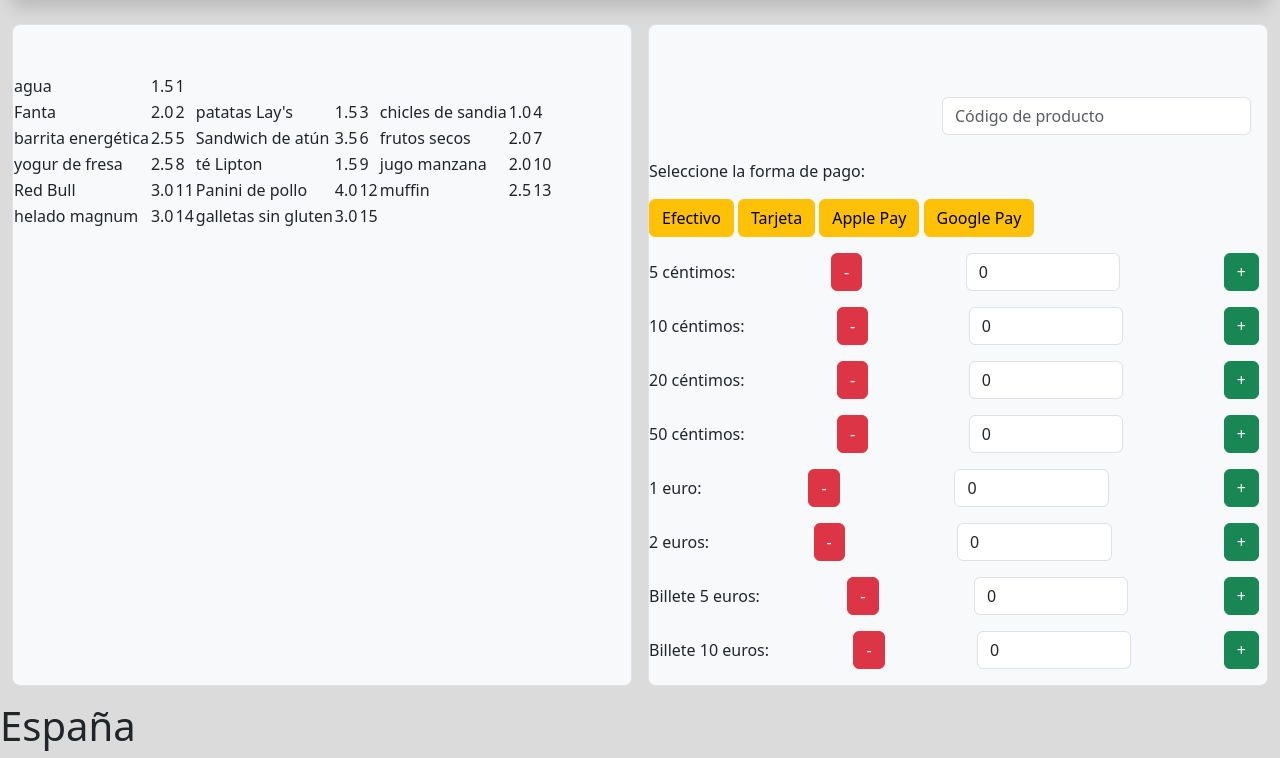
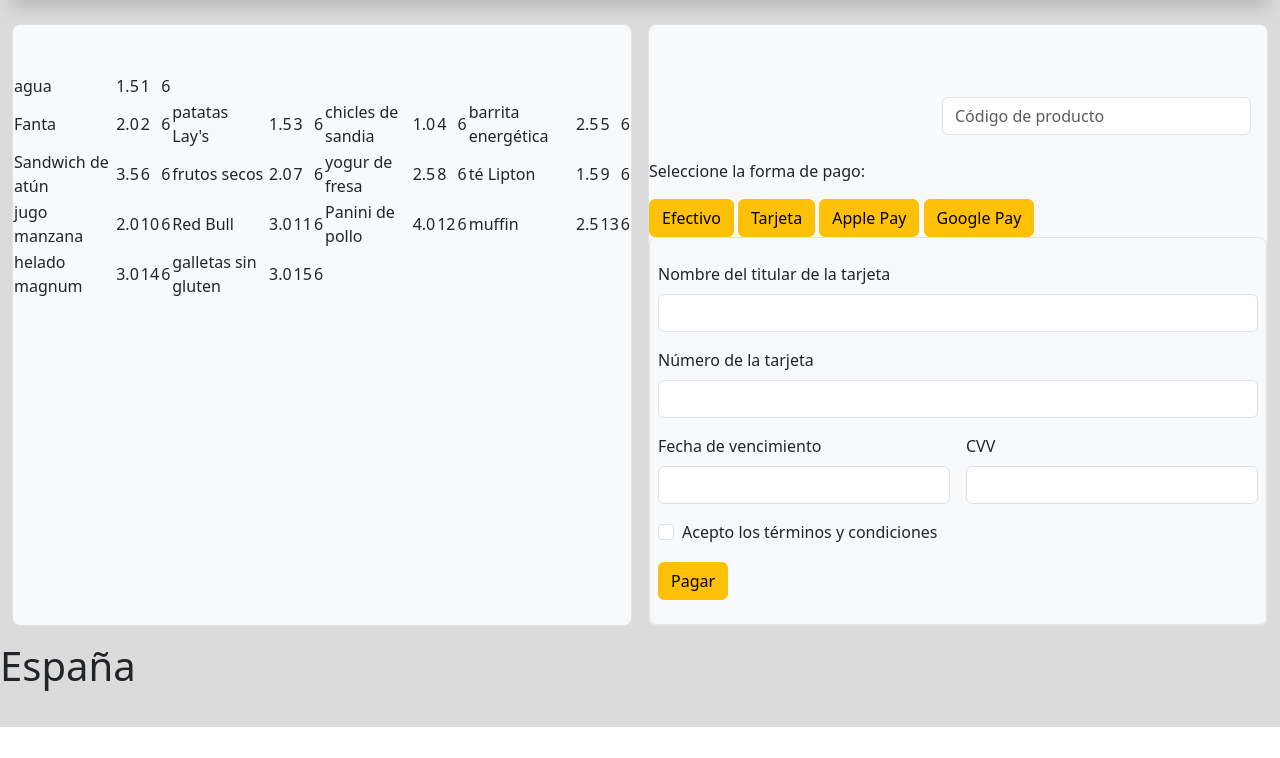
Before and after one commit to Villaaz/Virtual-Machine, a Django app: page /VendingMachine/ in a window 1280 px wide. Shown: the part 73-831 px from the top of the page. After the commit the page ends 800 px from the top, so only its background shows below. Run offline with Django 4.2, Linux system fonts and the light colour scheme; data comes from the database, SQL or seed files in the repository.

Commit message:
añadir fromas de pago y modificacion de base

```diff
--- a/VendingMachine/Vending_Machine/templates/index.html
+++ b/VendingMachine/Vending_Machine/templates/index.html
@@ -13,7 +13,8 @@
                         <td>{{ i.nombre_producto }}</td>
                         <td>{{ i.precio }}</td>
                         <td>{{ i.codigo_producto }}</td>
-                  {% if forloop.counter0|divisibleby:3 or forloop.last %}
+                        <td>{{ i.stock }}</td>
+                    {% if forloop.counter0|divisibleby:4 or forloop.last %}
                     </tr>
                     {% endif %}
                 {% endfor %}
@@ -38,7 +39,7 @@
                 <button id="googlePay" class="btn btn-warning">Google Pay</button>
             </div>
 
-            <div  id="formEfectivo">
+            <div hidden id="formEfectivo">
             <div class="d-flex justify-content-between align-items-center my-3">
                 <p class="m-0">5 céntimos:</p>
                 <button id="menos5Centimos" class="btn btn-danger mx-2">-</button>
@@ -91,9 +92,54 @@
 
             </div>
 
-            <div id="formTarjeta">
+            <div  id="formTarjeta">
+                <div class="bg-light border rounded-3">
+                    <br>
+                    <form class="row g-3 mx-auto">
+                        <div class="col-12">
+                            <label for="nombreTitular" class="form-label">Nombre del titular de la tarjeta</label>
+                            <input type="text" class="form-control" id="nombreTitular" required>
+                        </div>
+                        <div class="col-12">
+                            <label for="numeroTarjeta" class="form-label">Número de la tarjeta</label>
+                            <input type="text" class="form-control" id="numeroTarjeta" required>
+                        </div>
+                        <div class="col-6">
+                            <label for="vencimiento" class="form-label">Fecha de vencimiento</label>
+                            <input type="text" class="form-control" id="vencimiento" required>
+                        </div>
+                        <div class="col-6">
+                            <label for="cvv" class="form-label">CVV</label>
+                            <input type="text" class="form-control" id="cvv" required>
+                        </div>
+                        <div class="col-12">
+                            <div class="form-check">
+                                <input class="form-check-input" type="checkbox" value="" id="condiciones" required>
+                                <label class="form-check-label" for="condiciones">
+                                    Acepto los términos y condiciones
+                                </label>
+                            </div>
+                        </div>
+                        <div class="col-12">
+                            <button type="submit" class="btn btn-primary btn-warning">Pagar</button>
+                        </div>
+                    </form>
+                    <br>
+                </div>
 
             </div>
+
+            <!--<div hidden id="formApplePay">
+                <button type="submit">
+                    <img src="https://developer.apple.com/design/human-interface-guidelines/apple-pay/images/marketing/promote_marketing_apple_pay_button.png" alt="Pagar con Apple Pay">
+                </button>
+            </div>
+
+            <div hidden id="formGooglePay">
+                <button type="submit">
+                    <img src="https://developers.google.com/pay/api/images/buttons/google-pay-logo.png" alt="Pagar con Google Pay">
+                </button>
+            </div> -->
 
 
         </div>
@@ -101,6 +147,52 @@
 </div>
 
 <script>
+
+    var codigoDeProducto = document.getElementById("codigoDeProducto");
+    var formTarjeta = document.getElementById("formTarjeta");
+
+    formTarjeta.addEventListener("submit", function (event) {
+        event.preventDefault();
+
+        // Obtener el código de producto del formulario de tarjeta
+        var codigo_producto = codigoDeProducto.value;
+
+        // Buscar el objeto de producto correspondiente en la lista productos
+        var producto = null;
+        for (var i = 0; i < productos.length; i++) {
+            if (productos[i].codigo_producto === codigo_producto) {
+                producto = productos[i];
+                break;
+            }
+        }
+
+        // Actualizar el stock y el contador de compras
+        if (producto !== null) {
+            producto.stock -= 1;
+            producto.numero_comprados += 1;
+        }
+
+        // Enviar los datos del formulario de tarjeta al servidor
+        var data = new FormData(formTarjeta);
+        fetch("{% url 'pagar' %}", {
+            method: "POST",
+            body: data,
+        })
+            .then((response) => response.json())
+            .then((data) => {
+                console.log(data);
+            })
+            .catch((error) => {
+                console.error(error);
+            });
+    });
+
+
+
+
+
+
+
     $(function(){
         $('#efectivo').click(function(){
             $('#formEfectivo').show();
--- a/VendingMachine/Vending_Machine/urls.py
+++ b/VendingMachine/Vending_Machine/urls.py
@@ -2,5 +2,6 @@ from django.urls import path
 from . import views
 
 urlpatterns = [
-    path('', views.index, name='index')
+    path('', views.index, name='index'),
+    path('pagar/', views.pagar, name='pagar')
 ]
--- a/VendingMachine/Vending_Machine/views.py
+++ b/VendingMachine/Vending_Machine/views.py
@@ -1,6 +1,17 @@
-from django.shortcuts import render
+from django.shortcuts import render, redirect
 from .models import Producto
 
 def index(request):
     productos = Producto.objects.all()
-    return render(request, 'index.html', {'productos': productos})
+    context = {'productos': productos}
+    return render(request, 'index.html', context)
+
+def pagar(request):
+    if request.method == 'POST':
+        codigo_producto = request.POST['codigoDeProducto']
+        producto = Producto.objects.get(codigo_producto=codigo_producto)
+        producto.stock -= 1
+        producto.numero_comprados += 1
+        producto.save()
+        return redirect('index')
+    return redirect('index')
```
Lines whose indentation alone changed are shown as unchanged.
